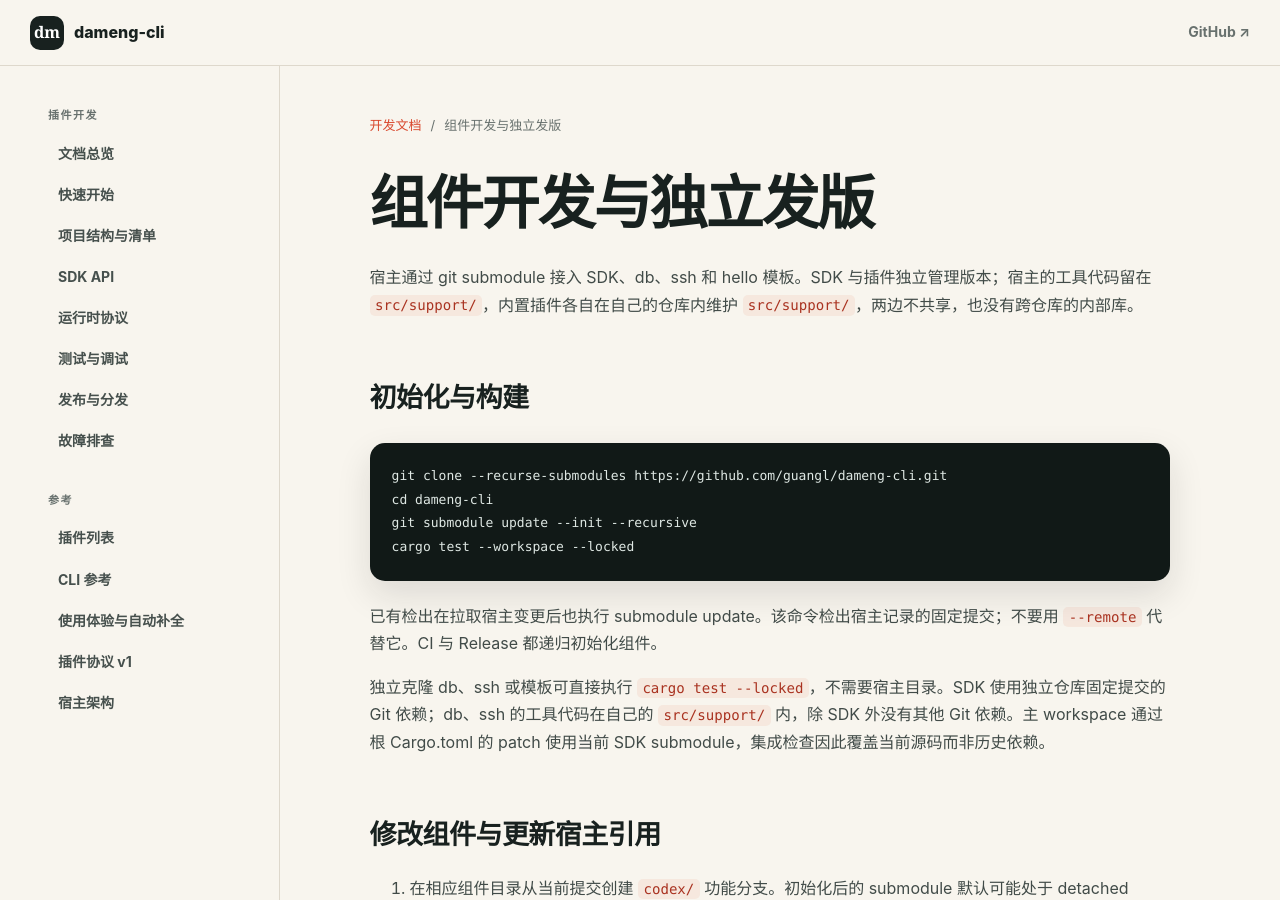
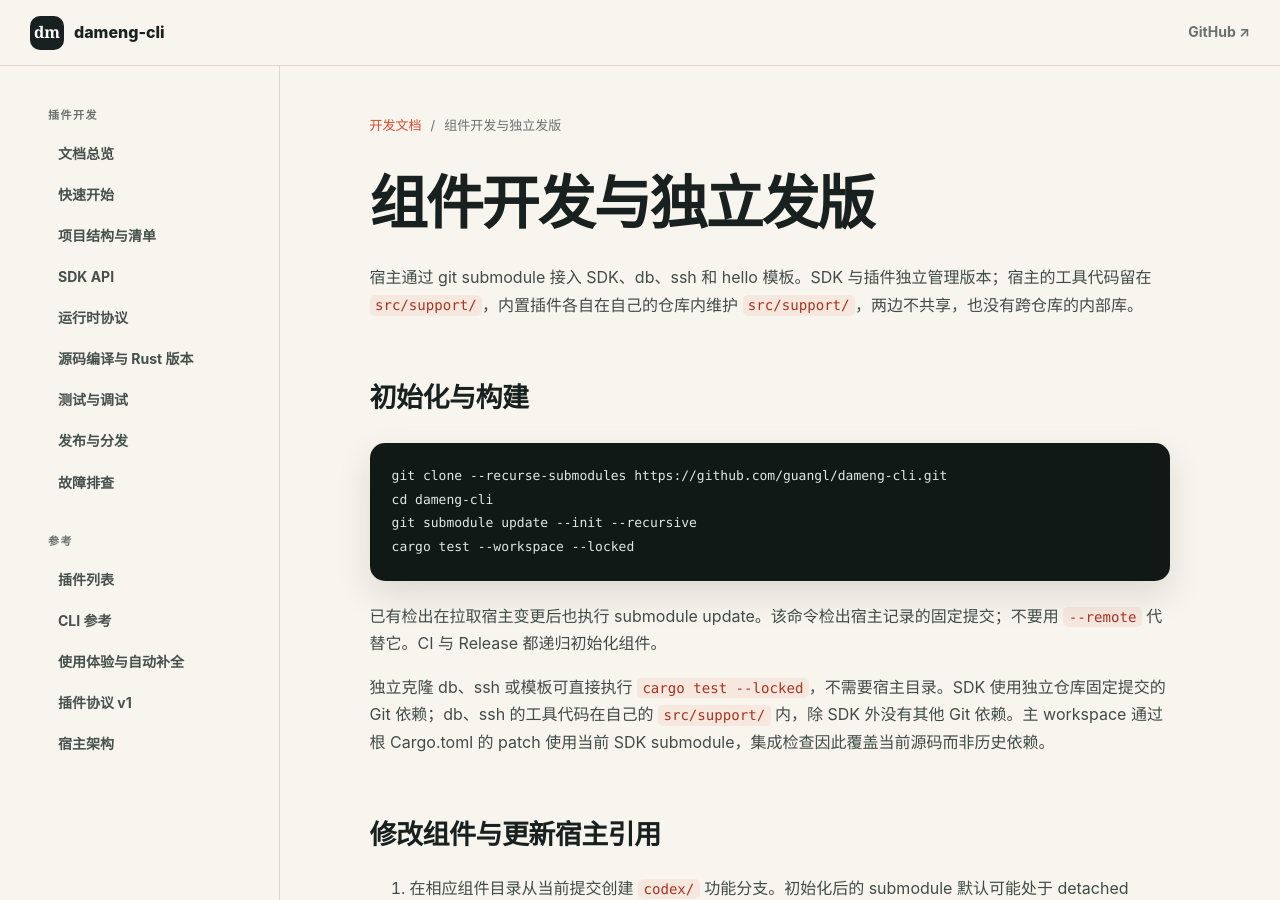
Before and after one commit to guangl/dameng-cli, a Jekyll site: the page built from docs/components.md, in a window 1280 px wide and 900 px high. Built offline with Jekyll 4.4.1, drawn with Linux system fonts in a browser that asks for light colours.

Commit message:
docs: link source build policy in navigation

```diff
--- a/docs/_layouts/doc.html
+++ b/docs/_layouts/doc.html
@@ -21,6 +21,7 @@
         <a href="{{ '/plugin-development/manifest.html' | relative_url }}">项目结构与清单</a>
         <a href="{{ '/plugin-development/sdk-api.html' | relative_url }}">SDK API</a>
         <a href="{{ '/plugin-development/runtime-contract.html' | relative_url }}">运行时协议</a>
+        <a href="{{ '/plugin-development/source-build.html' | relative_url }}">源码编译与 Rust 版本</a>
         <a href="{{ '/plugin-development/testing.html' | relative_url }}">测试与调试</a>
         <a href="{{ '/plugin-development/publishing.html' | relative_url }}">发布与分发</a>
         <a href="{{ '/plugin-development/troubleshooting.html' | relative_url }}">故障排查</a>
```
